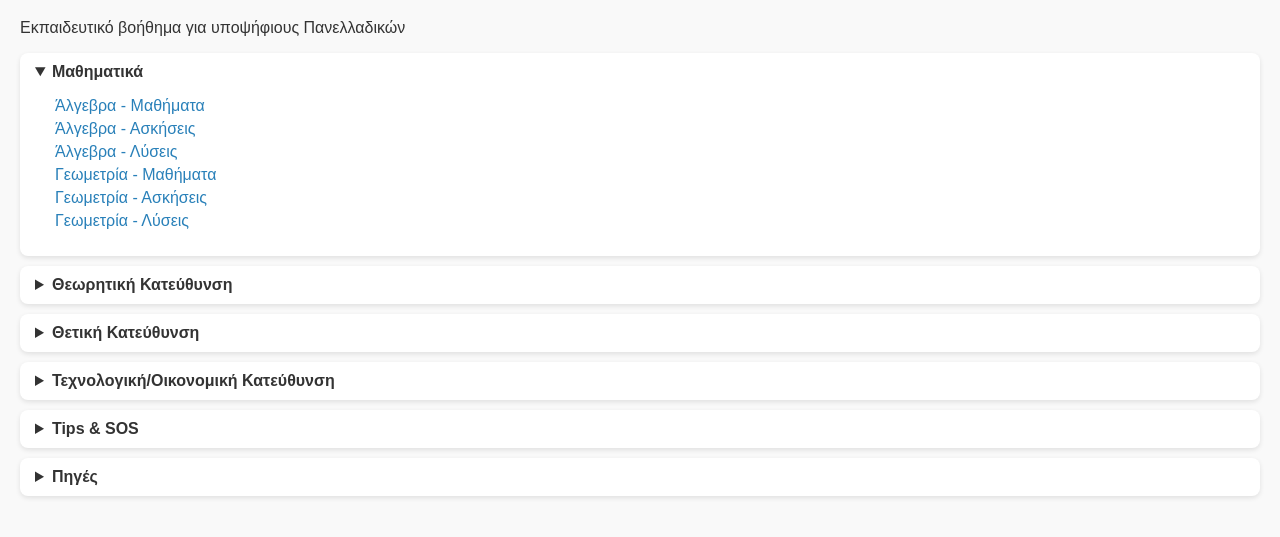
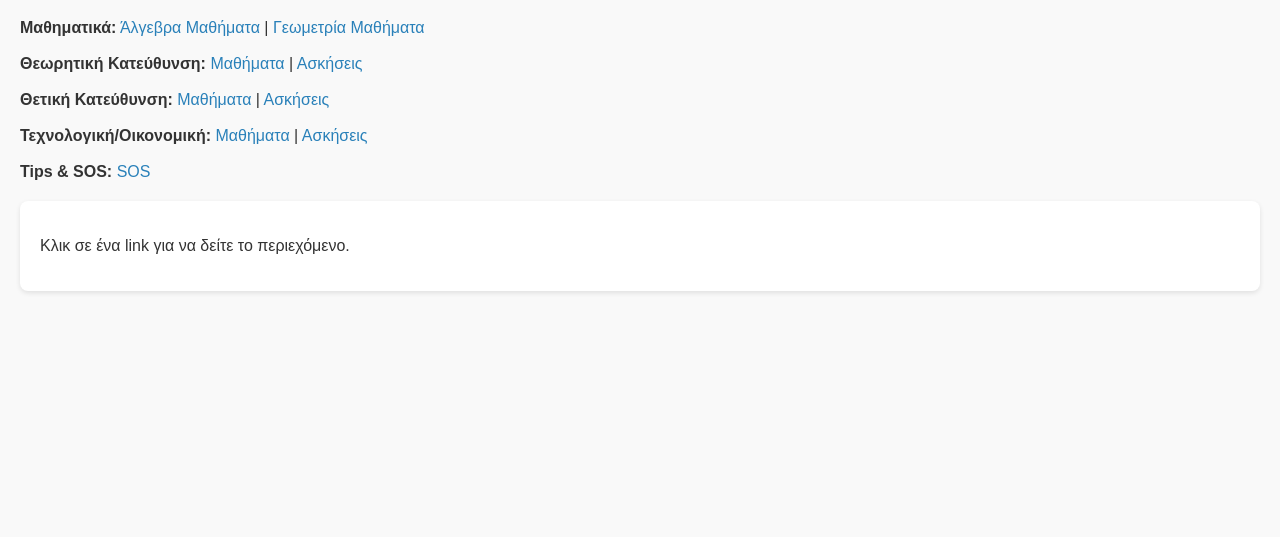
Before and after one commit to ChrisVSD/edu-guide-greek, a plain HTML site: page index.html in a window 1280 px wide. Shown: the part 61-598 px from the top of the page. Drawn offline with nearby package versions, Linux system fonts and the light colour scheme.

Commit message:
Update index.html

```diff
--- a/index.html
+++ b/index.html
@@ -5,73 +5,63 @@
 <meta name="viewport" content="width=device-width, initial-scale=1.0">
 <title>Edu Guide Greek</title>
 <style>
-  body { font-family: Arial, sans-serif; background: #f9f9f9; color: #333; margin: 20px; }
+  body { font-family: Arial, sans-serif; margin: 20px; background: #f9f9f9; color: #333; }
   h1 { color: #2c3e50; }
-  details { margin-bottom: 10px; background: #fff; padding: 10px 15px; border-radius: 8px; box-shadow: 0 2px 5px rgba(0,0,0,0.1); }
-  summary { font-weight: bold; cursor: pointer; }
+  nav { margin-bottom: 20px; }
   a { color: #2980b9; text-decoration: none; }
   a:hover { text-decoration: underline; }
-  ul { list-style: none; padding-left: 20px; }
-  li { margin: 5px 0; }
+  #content { background: #fff; padding: 20px; border-radius: 8px; box-shadow: 0 2px 5px rgba(0,0,0,0.1); }
 </style>
 </head>
 <body>
 
 <h1>Edu Guide Greek</h1>
-<p>Εκπαιδευτικό βοήθημα για υποψήφιους Πανελλαδικών</p>
 
-<details open>
-  <summary>Μαθηματικά</summary>
-  <ul>
-    <li><a href="Math/Algebra/Lessons.md">Άλγεβρα - Μαθήματα</a></li>
-    <li><a href="Math/Algebra/Exercises.md">Άλγεβρα - Ασκήσεις</a></li>
-    <li><a href="Math/Algebra/Solutions.md">Άλγεβρα - Λύσεις</a></li>
-    <li><a href="Math/Geometry/Lessons.md">Γεωμετρία - Μαθήματα</a></li>
-    <li><a href="Math/Geometry/Exercises.md">Γεωμετρία - Ασκήσεις</a></li>
-    <li><a href="Math/Geometry/Solutions.md">Γεωμετρία - Λύσεις</a></li>
-  </ul>
-</details>
+<nav>
+  <strong>Μαθηματικά:</strong>
+  <a href="#" data-file="Math/Algebra/Lessons.md">Άλγεβρα Μαθήματα</a> |
+  <a href="#" data-file="Math/Geometry/Lessons.md">Γεωμετρία Μαθήματα</a>
+  <br><br>
+  <strong>Θεωρητική Κατεύθυνση:</strong>
+  <a href="#" data-file="Courses/Theoritiki/Lessons.md">Μαθήματα</a> |
+  <a href="#" data-file="Courses/Theoritiki/Exercises.md">Ασκήσεις</a>
+  <br><br>
+  <strong>Θετική Κατεύθυνση:</strong>
+  <a href="#" data-file="Courses/Thetiki/Lessons.md">Μαθήματα</a> |
+  <a href="#" data-file="Courses/Thetiki/Exercises.md">Ασκήσεις</a>
+  <br><br>
+  <strong>Τεχνολογική/Οικονομική:</strong>
+  <a href="#" data-file="Courses/Texnologiki/Lessons.md">Μαθήματα</a> |
+  <a href="#" data-file="Courses/Texnologiki/Exercises.md">Ασκήσεις</a>
+  <br><br>
+  <strong>Tips & SOS:</strong>
+  <a href="#" data-file="Tips/SOS.md">SOS</a>
+</nav>
 
-<details>
-  <summary>Θεωρητική Κατεύθυνση</summary>
-  <ul>
-    <li><a href="Courses/Theoritiki/Lessons.md">Μαθήματα</a></li>
-    <li><a href="Courses/Theoritiki/Exercises.md">Ασκήσεις</a></li>
-    <li><a href="Courses/Theoritiki/Solutions.md">Λύσεις</a></li>
-  </ul>
-</details>
+<div id="content">
+  <p>Κλικ σε ένα link για να δείτε το περιεχόμενο.</p>
+</div>
 
-<details>
-  <summary>Θετική Κατεύθυνση</summary>
-  <ul>
-    <li><a href="Courses/Thetiki/Lessons.md">Μαθήματα</a></li>
-    <li><a href="Courses/Thetiki/Exercises.md">Ασκήσεις</a></li>
-    <li><a href="Courses/Thetiki/Solutions.md">Λύσεις</a></li>
-  </ul>
-</details>
+<script src="https://cdn.jsdelivr.net/npm/marked/marked.min.js"></script>
+<script>
+const links = document.querySelectorAll('nav a');
+const contentDiv = document.getElementById('content');
 
-<details>
-  <summary>Τεχνολογική/Οικονομική Κατεύθυνση</summary>
-  <ul>
-    <li><a href="Courses/Texnologiki/Lessons.md">Μαθήματα</a></li>
-    <li><a href="Courses/Texnologiki/Exercises.md">Ασκήσεις</a></li>
-    <li><a href="Courses/Texnologiki/Solutions.md">Λύσεις</a></li>
-  </ul>
-</details>
-
-<details>
-  <summary>Tips & SOS</summary>
-  <ul>
-    <li><a href="Tips/SOS.md">Συμβουλές & SOS</a></li>
-  </ul>
-</details>
-
-<details>
-  <summary>Πηγές</summary>
-  <ul>
-    <li><a href="Resources.md">Resources.md</a></li>
-  </ul>
-</details>
+links.forEach(link => {
+  link.addEventListener('click', e => {
+    e.preventDefault();
+    const file = link.dataset.file;
+    fetch(file)
+      .then(res => res.text())
+      .then(md => {
+        contentDiv.innerHTML = marked.parse(md);
+      })
+      .catch(err => {
+        contentDiv.innerHTML = `<p style="color:red;">Δεν βρέθηκε το αρχείο: ${file}</p>`;
+      });
+  });
+});
+</script>
 
 </body>
 </html>
```
